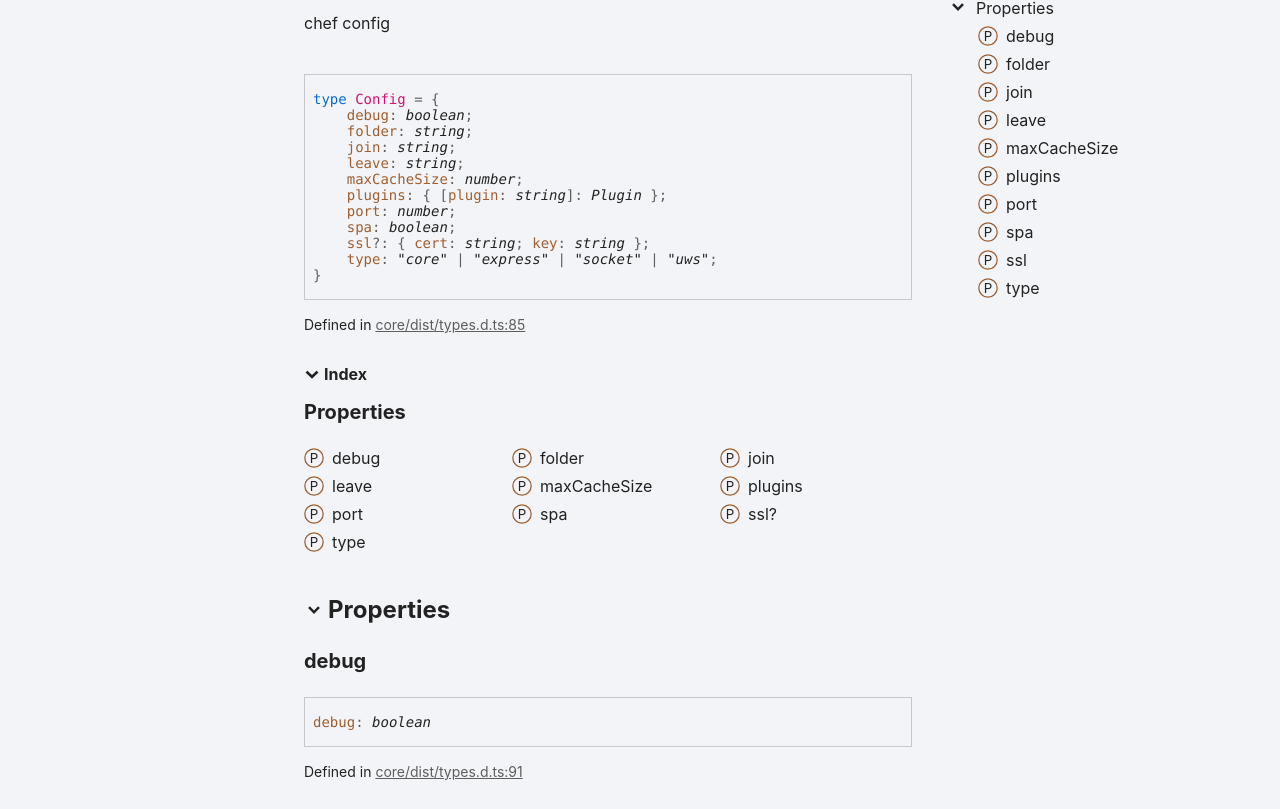
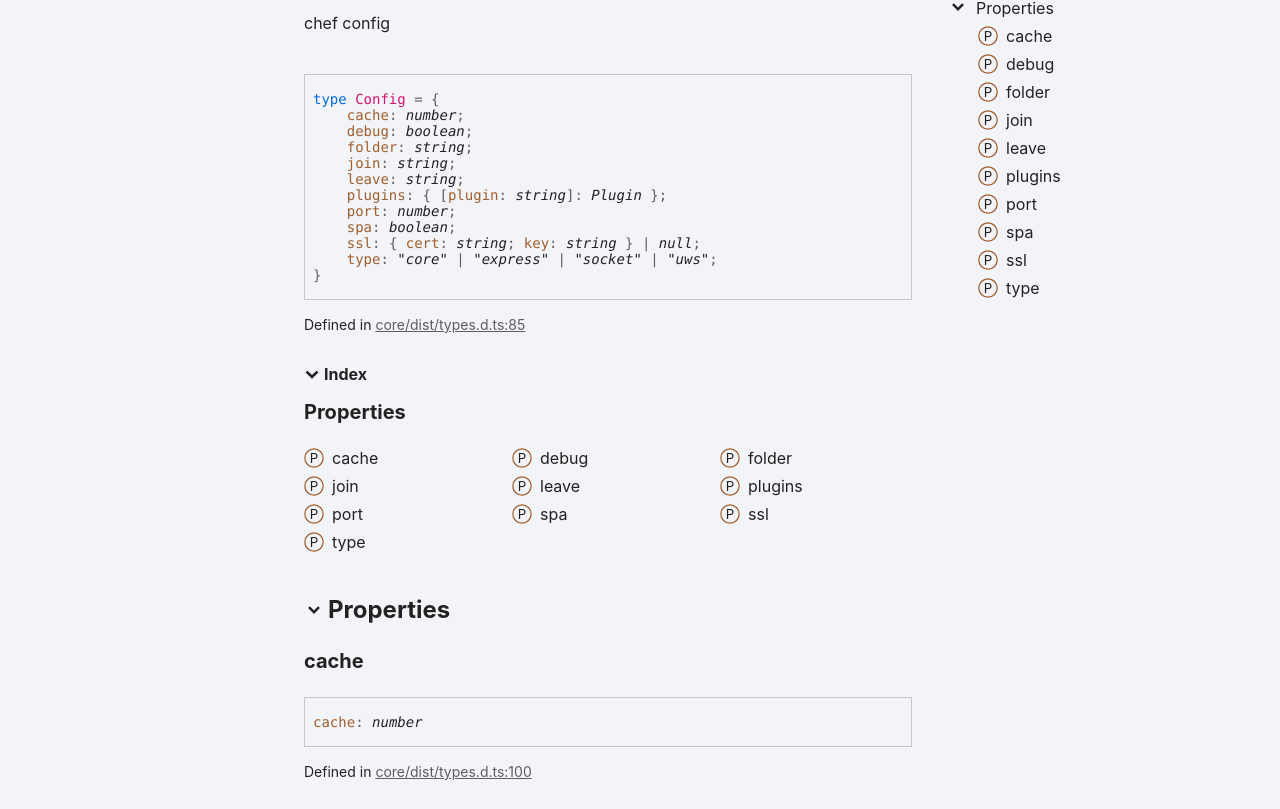
Before and after one commit to chef-js/express, a website with bundled scripts: page docs/types/Config.html in a window 1280 px wide. Shown: the part 143-952 px from the top of the page. Built offline with nearby package versions, Linux system fonts and the light colour scheme.

```diff
--- a/docs/types/Config.html
+++ b/docs/types/Config.html
@@ -93,6 +93,12 @@
           <span class="tsd-signature-symbol">=</span>
           <span class="tsd-signature-symbol">{</span><br />    <a
             class="tsd-kind-property"
+            href="#cache"
+            >cache</a
+          ><span class="tsd-signature-symbol">:</span>
+          <span class="tsd-signature-type">number</span
+          ><span class="tsd-signature-symbol">;</span><br />    <a
+            class="tsd-kind-property"
             href="#debug"
             >debug</a
           ><span class="tsd-signature-symbol">:</span>
@@ -115,12 +121,6 @@
             >leave</a
           ><span class="tsd-signature-symbol">:</span>
           <span class="tsd-signature-type">string</span
-          ><span class="tsd-signature-symbol">;</span><br />    <a
-            class="tsd-kind-property"
-            href="#maxcachesize"
-            >maxCacheSize</a
-          ><span class="tsd-signature-symbol">:</span>
-          <span class="tsd-signature-type">number</span
           ><span class="tsd-signature-symbol">;</span><br />    <a
             class="tsd-kind-property"
             href="#plugins"
@@ -150,7 +150,7 @@
             class="tsd-kind-property"
             href="#ssl"
             >ssl</a
-          ><span class="tsd-signature-symbol">?:</span>
+          ><span class="tsd-signature-symbol">:</span>
           <span class="tsd-signature-symbol">{</span>
           <span class="tsd-kind-property">cert</span
           ><span class="tsd-signature-symbol">:</span>
@@ -159,7 +159,9 @@
           <span class="tsd-kind-property">key</span
           ><span class="tsd-signature-symbol">:</span>
           <span class="tsd-signature-type">string</span>
-          <span class="tsd-signature-symbol">}</span
+          <span class="tsd-signature-symbol">}</span>
+          <span class="tsd-signature-symbol">|</span>
+          <span class="tsd-signature-type">null</span
           ><span class="tsd-signature-symbol">;</span><br />    <a
             class="tsd-kind-property"
             href="#type"
@@ -207,6 +209,15 @@
                 <section class="tsd-index-section">
                   <h3 class="tsd-index-heading">Properties</h3>
                   <div class="tsd-index-list">
+                    <a href="#cache" class="tsd-index-link"
+                      ><svg
+                        class="tsd-kind-icon"
+                        viewBox="0 0 24 24"
+                        aria-label="Property"
+                      >
+                        <use href="../assets/icons.svg#icon-1024"></use></svg
+                      ><span>cache</span></a
+                    >
                     <a href="#debug" class="tsd-index-link"
                       ><svg
                         class="tsd-kind-icon"
@@ -243,15 +254,6 @@
                         <use href="../assets/icons.svg#icon-1024"></use></svg
                       ><span>leave</span></a
                     >
-                    <a href="#maxcachesize" class="tsd-index-link"
-                      ><svg
-                        class="tsd-kind-icon"
-                        viewBox="0 0 24 24"
-                        aria-label="Property"
-                      >
-                        <use href="../assets/icons.svg#icon-1024"></use></svg
-                      ><span>max<wbr />Cache<wbr />Size</span></a
-                    >
                     <a href="#plugins" class="tsd-index-link"
                       ><svg
                         class="tsd-kind-icon"
@@ -286,7 +288,7 @@
                         aria-label="Property"
                       >
                         <use href="../assets/icons.svg#icon-1024"></use></svg
-                      ><span>ssl?</span></a
+                      ><span>ssl</span></a
                     >
                     <a href="#type" class="tsd-index-link"
                       ><svg
@@ -317,6 +319,31 @@
             <h2>Properties</h2>
           </summary>
           <section>
+            <section class="tsd-panel tsd-member">
+              <h3 class="tsd-anchor-link" id="cache">
+                <span>cache</span
+                ><a href="#cache" aria-label="Permalink" class="tsd-anchor-icon"
+                  ><svg viewBox="0 0 24 24" aria-hidden="true">
+                    <use href="../assets/icons.svg#icon-anchor"></use></svg
+                ></a>
+              </h3>
+              <div class="tsd-signature">
+                <span class="tsd-kind-property">cache</span
+                ><span class="tsd-signature-symbol">:</span>
+                <span class="tsd-signature-type">number</span>
+              </div>
+              <aside class="tsd-sources">
+                <ul>
+                  <li>
+                    Defined in
+                    <a
+                      href="https://github.com/chef-js/core/blob/main/dist/types.d.ts#L100"
+                      >core/dist/types.d.ts:100</a
+                    >
+                  </li>
+                </ul>
+              </aside>
+            </section>
             <section class="tsd-panel tsd-member">
               <h3 class="tsd-anchor-link" id="debug">
                 <span>debug</span
@@ -421,34 +448,6 @@
               </aside>
             </section>
             <section class="tsd-panel tsd-member">
-              <h3 class="tsd-anchor-link" id="maxcachesize">
-                <span>max<wbr />Cache<wbr />Size</span
-                ><a
-                  href="#maxcachesize"
-                  aria-label="Permalink"
-                  class="tsd-anchor-icon"
-                  ><svg viewBox="0 0 24 24" aria-hidden="true">
-                    <use href="../assets/icons.svg#icon-anchor"></use></svg
-                ></a>
-              </h3>
-              <div class="tsd-signature">
-                <span class="tsd-kind-property">maxCacheSize</span
-                ><span class="tsd-signature-symbol">:</span>
-                <span class="tsd-signature-type">number</span>
-              </div>
-              <aside class="tsd-sources">
-                <ul>
-                  <li>
-                    Defined in
-                    <a
-                      href="https://github.com/chef-js/core/blob/main/dist/types.d.ts#L100"
-                      >core/dist/types.d.ts:100</a
-                    >
-                  </li>
-                </ul>
-              </aside>
-            </section>
-            <section class="tsd-panel tsd-member">
               <h3 class="tsd-anchor-link" id="plugins">
                 <span>plugins</span
                 ><a
@@ -535,7 +534,7 @@
             </section>
             <section class="tsd-panel tsd-member">
               <h3 class="tsd-anchor-link" id="ssl">
-                <code class="tsd-tag">Optional</code><span>ssl</span
+                <span>ssl</span
                 ><a href="#ssl" aria-label="Permalink" class="tsd-anchor-icon"
                   ><svg viewBox="0 0 24 24" aria-hidden="true">
                     <use href="../assets/icons.svg#icon-anchor"></use></svg
@@ -543,7 +542,7 @@
               </h3>
               <div class="tsd-signature">
                 <span class="tsd-kind-property">ssl</span
-                ><span class="tsd-signature-symbol">?:</span>
+                ><span class="tsd-signature-symbol">:</span>
                 <span class="tsd-signature-symbol">{</span>
                 <span class="tsd-kind-property">cert</span
                 ><span class="tsd-signature-symbol">:</span>
@@ -553,6 +552,8 @@
                 ><span class="tsd-signature-symbol">:</span>
                 <span class="tsd-signature-type">string</span>
                 <span class="tsd-signature-symbol">}</span>
+                <span class="tsd-signature-symbol">|</span>
+                <span class="tsd-signature-type">null</span>
               </div>
               <aside class="tsd-sources">
                 <ul>
@@ -760,7 +761,15 @@
                   >Properties
                 </summary>
                 <div>
-                  <a href="#debug"
+                  <a href="#cache"
+                    ><svg
+                      class="tsd-kind-icon"
+                      viewBox="0 0 24 24"
+                      aria-label="Property"
+                    >
+                      <use href="../assets/icons.svg#icon-1024"></use></svg
+                    ><span>cache</span></a
+                  ><a href="#debug"
                     ><svg
                       class="tsd-kind-icon"
                       viewBox="0 0 24 24"
@@ -792,14 +801,6 @@
                     >
                       <use href="../assets/icons.svg#icon-1024"></use></svg
                     ><span>leave</span></a
-                  ><a href="#maxcachesize"
-                    ><svg
-                      class="tsd-kind-icon"
-                      viewBox="0 0 24 24"
-                      aria-label="Property"
-                    >
-                      <use href="../assets/icons.svg#icon-1024"></use></svg
-                    ><span>max<wbr />Cache<wbr />Size</span></a
                   ><a href="#plugins"
                     ><svg
                       class="tsd-kind-icon"
--- a/package.json
+++ b/package.json
@@ -1,6 +1,6 @@
 {
   "name": "chef-express",
-  "version": "3.1.8",
+  "version": "3.2.0",
   "description": "static files server = chef-express",
   "keywords": [
     "chef-js",
@@ -45,7 +45,7 @@
   },
   "dependencies": {
     "@pietal.dev/cache": "^2.0.2",
-    "chef-core": "^4.1.9",
+    "chef-core": "^4.2.0",
     "express": "^4"
   },
   "devDependencies": {
```
Also changed, not shown: docs/assets/search.js (+1 -1 lines), 1 other file.
